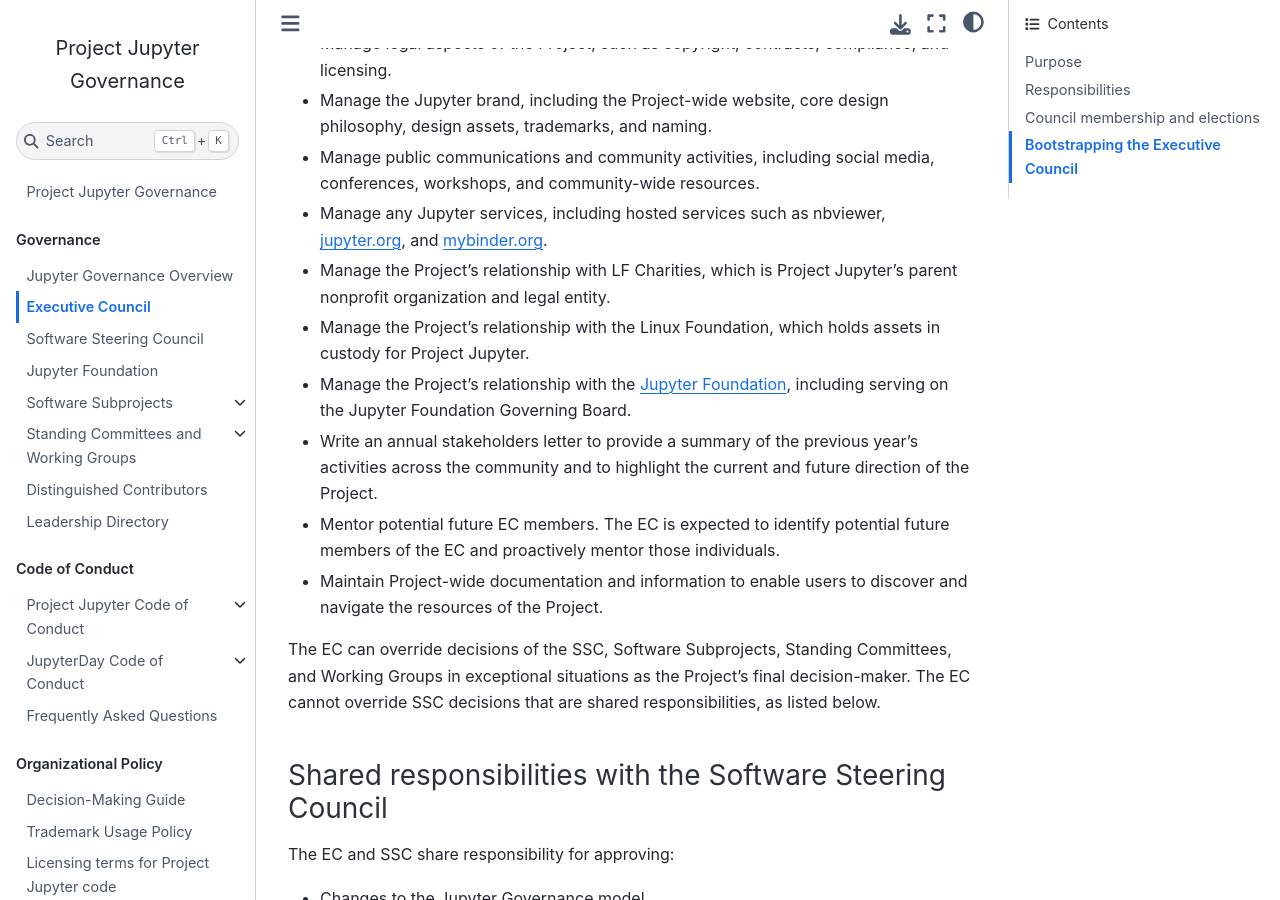
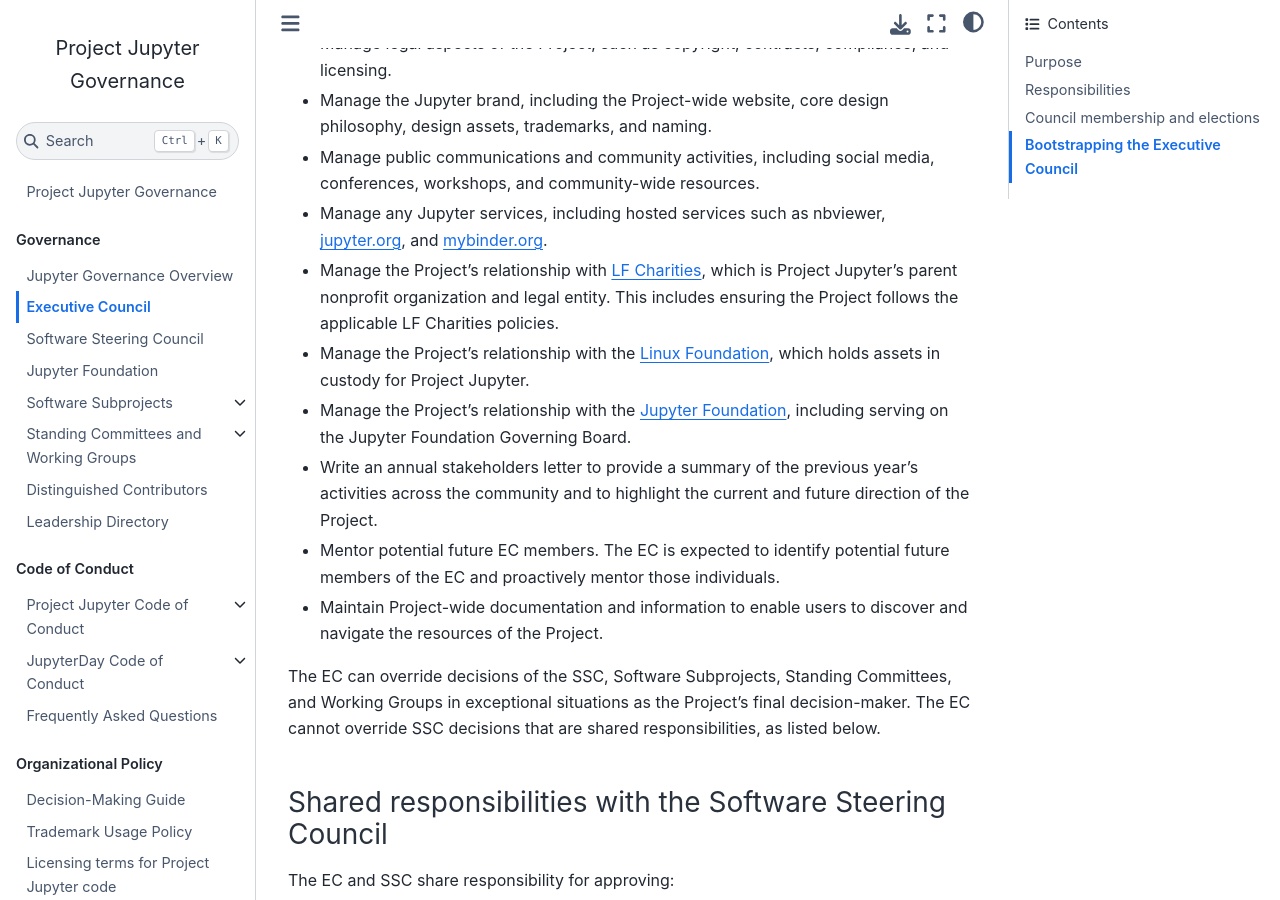
Before and after one commit to jupyter/governance, a Jupyter Book: the page built from executive_council.md, in a window 1280 px wide and 900 px high, scrolled down 1173 px. Built offline with Jupyter Book 1.0.4 settings and Sphinx 7.4.7 and the Sphinx Book theme 1.1.4, drawn with Linux system fonts in a browser that asks for light colours; pages that are not in the unit, such as notebooks, are missing from menus.

Commit message:
Clarify the EC ensures Jupyter follows relevant LF Charities policies

```diff
--- a/executive_council.md
+++ b/executive_council.md
@@ -30,8 +30,8 @@
 - Manage the Jupyter brand, including the Project-wide website, core design philosophy, design assets, trademarks, and naming.
 - Manage public communications and community activities, including social media, conferences, workshops, and community-wide resources.
 - Manage any Jupyter services, including hosted services such as nbviewer, jupyter.org, and mybinder.org.
-- Manage the Project’s relationship with LF Charities, which is Project Jupyter's parent nonprofit organization and legal entity.
-- Manage the Project's relationship with the Linux Foundation, which holds assets in custody for Project Jupyter.
+- Manage the Project’s relationship with [LF Charities](https://lf-charities.org/), which is Project Jupyter's parent nonprofit organization and legal entity. This includes ensuring the Project follows the applicable LF Charities policies.
+- Manage the Project's relationship with the [Linux Foundation](https://www.linuxfoundation.org/), which holds assets in custody for Project Jupyter.
 - Manage the Project's relationship with the [Jupyter Foundation](./jupyter_foundation.md), including serving on the Jupyter Foundation Governing Board.
 - Write an annual stakeholders letter to provide a summary of the previous year’s activities across the community and to highlight the current and future direction of the Project.
 - Mentor potential future EC members. The EC is expected to identify potential future members of the EC and proactively mentor those individuals.
```
